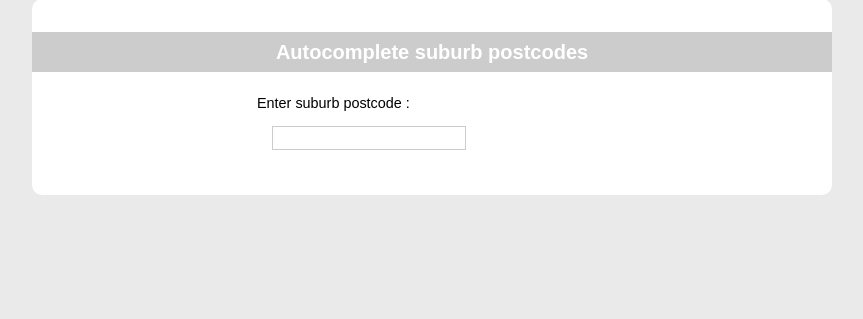
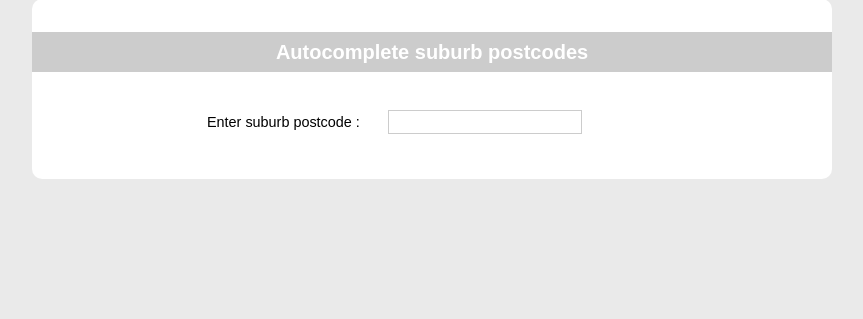
Before and after one commit to josephtan/autocomplete-suburbs, a PHP site: page / in a window 1280 px wide. Shown: the part 27-346 px from the top of the page, without its empty margins (208-1071 px from the left). Run offline with PHP 8.4, Linux system fonts and the light colour scheme; data that the repository does not hold is empty; some libraries are stand-ins or nearby versions.

Commit message:
changed max-width of .content from 350px to 450px

```diff
--- a/css/style.css
+++ b/css/style.css
@@ -64,7 +64,7 @@ html,body{font-size: 16px;}
 .content {
 	position: relative;
 	padding: 10px;
-	max-width: 350px;
+	max-width: 450px;
 	display: block;
 	margin: 0 auto;
 	font-size: 0.9rem;
```
